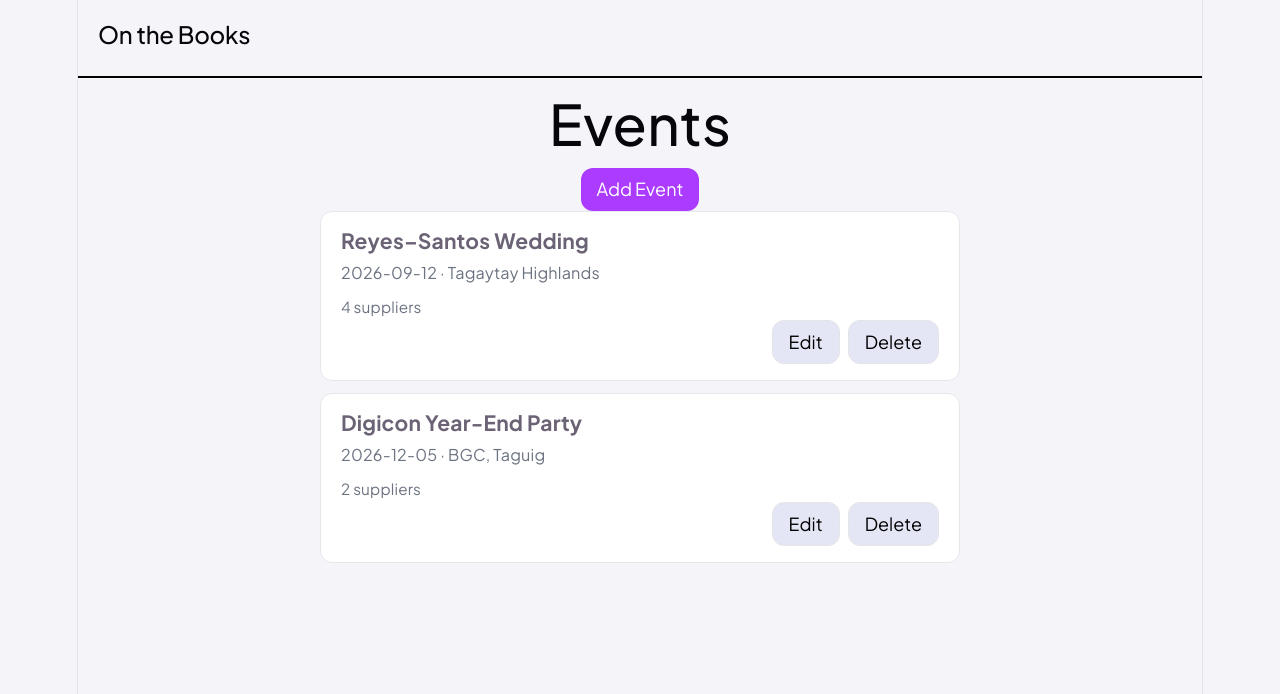
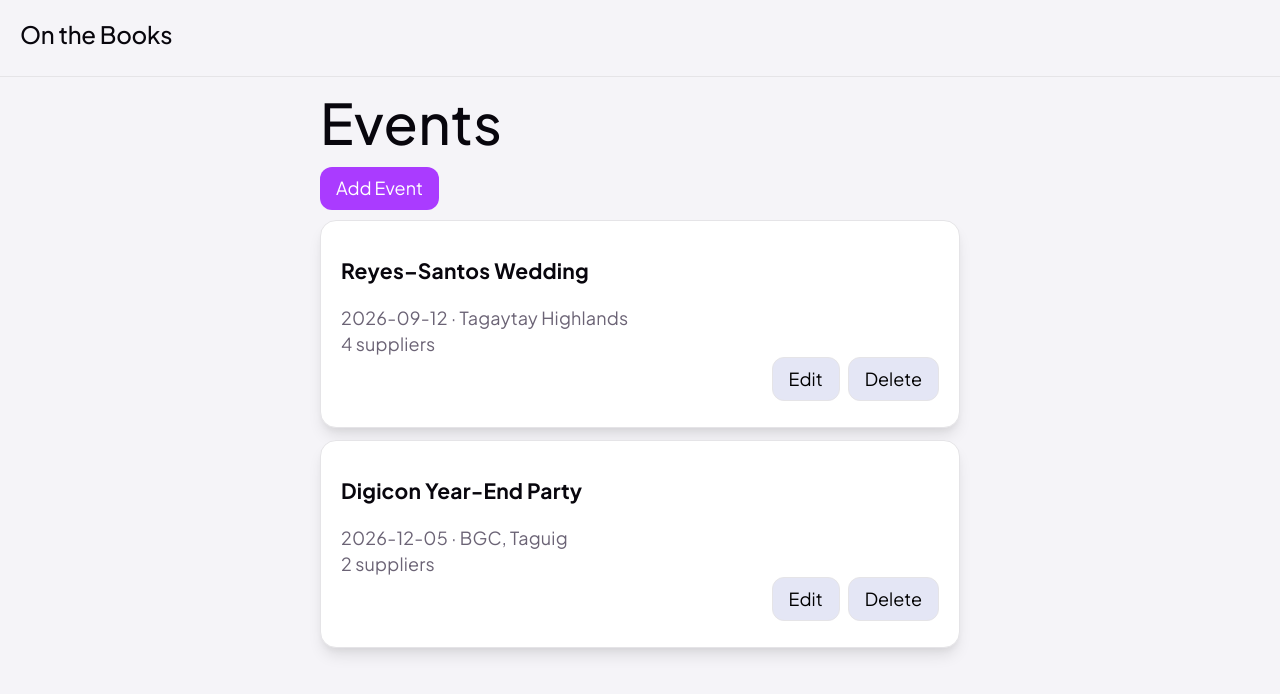
Before and after one commit to kfaith98/web-dev-portfolio, a React (Vite) app in the folder p4-react-app/on-the-books/: page / in a window 1280 px wide. Shown: the top 694 px of the page. Built offline with nearby package versions, Linux system fonts and the light colour scheme.

Commit message:
fix: EventDetail left column style update on sidebar, summary divider, Back to events button

```diff
--- a/p4-react-app/on-the-books/src/components/EventCard.jsx
+++ b/p4-react-app/on-the-books/src/components/EventCard.jsx
@@ -34,23 +34,12 @@ export default function EventCard({ event }) {
         to={`/events/${event.id}`}
         style={{ textDecoration: "none", color: "inherit" }}
       >
-        <div
-          style={{
-            border: "1px solid #E5E7EB",
-            borderRadius: "12px",
-            padding: "16px 20px",
-            background: "#fff",
-          }}
-        >
-          <h3 style={{ margin: "0 0 6px" }}>{event.name}</h3>
-          <p style={{ margin: 0, color: "#6B7280", fontSize: "0.9rem" }}>
+        <div className={styles["event-card"]}>
+          <h3>{event.name}</h3>
+          <p>
             {event.date} · {event.location}
           </p>
-          <p
-            style={{ margin: "8px 0 0", color: "#6B7280", fontSize: "0.85rem" }}
-          >
-            {event.suppliers.length} suppliers
-          </p>
+          <p>{event.suppliers.length} suppliers</p>
           <div className={styles["card-actions"]}>
             <button type="button" onClick={handleEdit}>
               Edit
--- a/p4-react-app/on-the-books/src/css/EventCard.module.css
+++ b/p4-react-app/on-the-books/src/css/EventCard.module.css
@@ -3,3 +3,17 @@
   gap: 8px;
   justify-content: flex-end;
 }
+
+.event-card {
+  border: 1px solid var(--border);
+  border-radius: 16px;
+  padding: 16px 20px;
+  background: #fff;
+  box-shadow: var(--shadow);
+  text-align: left;
+}
+
+h3 {
+  font-weight: 700;
+  color: var(--text-h);
+}
--- a/p4-react-app/on-the-books/src/css/EventDetail.module.css
+++ b/p4-react-app/on-the-books/src/css/EventDetail.module.css
@@ -4,18 +4,34 @@
   justify-content: space-between;
   align-items: center;
   padding: 20px;
-  border-bottom: 2px solid black;
 }
 
 .event-body {
   display: grid;
-  grid-template-columns: 300px 1fr;
+  grid-template-columns: 450px minmax(0, 900px);
   gap: 24px;
+}
+
+.left-column {
+  padding-left: 30px;
 }
 
 .left-column h1 {
   font-size: 50px;
   line-height: 1.2;
+}
+
+.event-summary {
+  margin-top: 16px;
+  padding-top: 16px;
+  border-top: 1px solid #e5e5e5;
+  font-size: 0.875rem;
+  color: #666;
+}
+
+.total-suppliers {
+  font-weight: 600;
+  color: var(--text-h);
 }
 
 .event-card {
@@ -25,11 +41,21 @@
   background: white;
 }
 
+.filter-sort-section {
+  display: flex;
+  flex-direction: column;
+  gap: 10px;
+}
+
+.filter-sort-section select {
+  width: 100%
+}
+
 .btn-back {
   display: flex;
   justify-content: flex-start;
   padding: 20px;
-  padding-left: 60px;
+  padding-left: 30px;
 }
 
 .btn-back button {
@@ -41,4 +67,8 @@
     display: grid;
     grid-template-columns: 1fr;
   }
+
+  .btn-back {
+    padding-left: 20px;
+  }
 }
--- a/p4-react-app/on-the-books/src/css/EventsList.module.css
+++ b/p4-react-app/on-the-books/src/css/EventsList.module.css
@@ -1,6 +1,15 @@
 .event-card {
-  /* border-radius: 8px;
-  padding: 20px;
-  background: white; */
+  display: grid;
+  gap: 12px;
   text-align: left;
 }
+
+.event-title {
+  max-width: 640px;
+  margin: 0 auto;
+  padding: 0 16px;
+}
+
+.event-title button {
+  margin-bottom: 10px;
+}
--- a/p4-react-app/on-the-books/src/css/Layout.module.css
+++ b/p4-react-app/on-the-books/src/css/Layout.module.css
@@ -3,5 +3,5 @@
   justify-content: space-between;
   align-items: center;
   padding: 20px;
-  border-bottom: 2px solid black;
+  border-bottom: 1px solid var(--border);
 }
--- a/p4-react-app/on-the-books/src/index.css
+++ b/p4-react-app/on-the-books/src/index.css
@@ -39,11 +39,9 @@ body {
 }
 
 #root {
-  width: 1126px;
   max-width: 100%;
   margin: 0 auto;
-  text-align: center;
-  border-inline: 1px solid var(--border);
+  /* text-align: center; */
   min-height: 100svh;
   display: flex;
   flex-direction: column;
@@ -99,14 +97,13 @@ button {
   border: 1px solid var(--danger);
 }
 
-input,
-textarea,
+input, textarea,
 select {
   border: 1px solid var(--border);
   border-radius: 5px;
-  padding: 3px;
+  padding: 5px;
   font: inherit;
-  font-size: small;
+
 }
 
 .toast {
--- a/p4-react-app/on-the-books/src/pages/EventDetail.jsx
+++ b/p4-react-app/on-the-books/src/pages/EventDetail.jsx
@@ -67,14 +67,13 @@ function EventDetail() {
               <p>Location: {event.location}</p>
             </div>
 
-            <div>
-              <p>
-                {event.suppliers.length} total suppliers ·{" "}
-                {supplierStatus.join(" · ")}
-              </p>
+            <div className={styles["event-summary"]}>
+              <p className={styles["total-suppliers"]}>{event.suppliers.length} total suppliers</p>
+              <p>{supplierStatus.join(" · ")}</p>
             </div>
           </div>
 
+          <div className={styles["filter-sort-section"]}>
             <div>
               <label>Filter by:</label>
               <select
@@ -120,6 +119,7 @@ function EventDetail() {
               Add Supplier
             </button>
           </div>
+        </div>
 
         <div className={styles["right-column"]}>
           {visibleSuppliers.length === 0 ? (
--- a/p4-react-app/on-the-books/src/pages/EventsList.jsx
+++ b/p4-react-app/on-the-books/src/pages/EventsList.jsx
@@ -11,7 +11,7 @@ function EventsList() {
 
   return (
     <div>
-      <div style={{ maxWidth: 640, margin: "0 auto", padding: "0 16px" }}>
+      <div className={styles["event-title"]}>
         <h1>Events</h1>
         <button onClick={() => setIsOpen(true)} className={"btn-primary"}>
           Add Event
@@ -22,10 +22,7 @@ function EventsList() {
             <p>No events yet. Add one to get started.</p>
           </div>
         ) : (
-          <div
-            style={{ display: "grid", gap: 12 }}
-            className={styles["event-card"]}
-          >
+          <div className={styles["event-card"]}>
             {state.map((event) => (
               <EventCard key={event.id} event={event} />
             ))}
```
Lines whose indentation alone changed are shown as unchanged.
